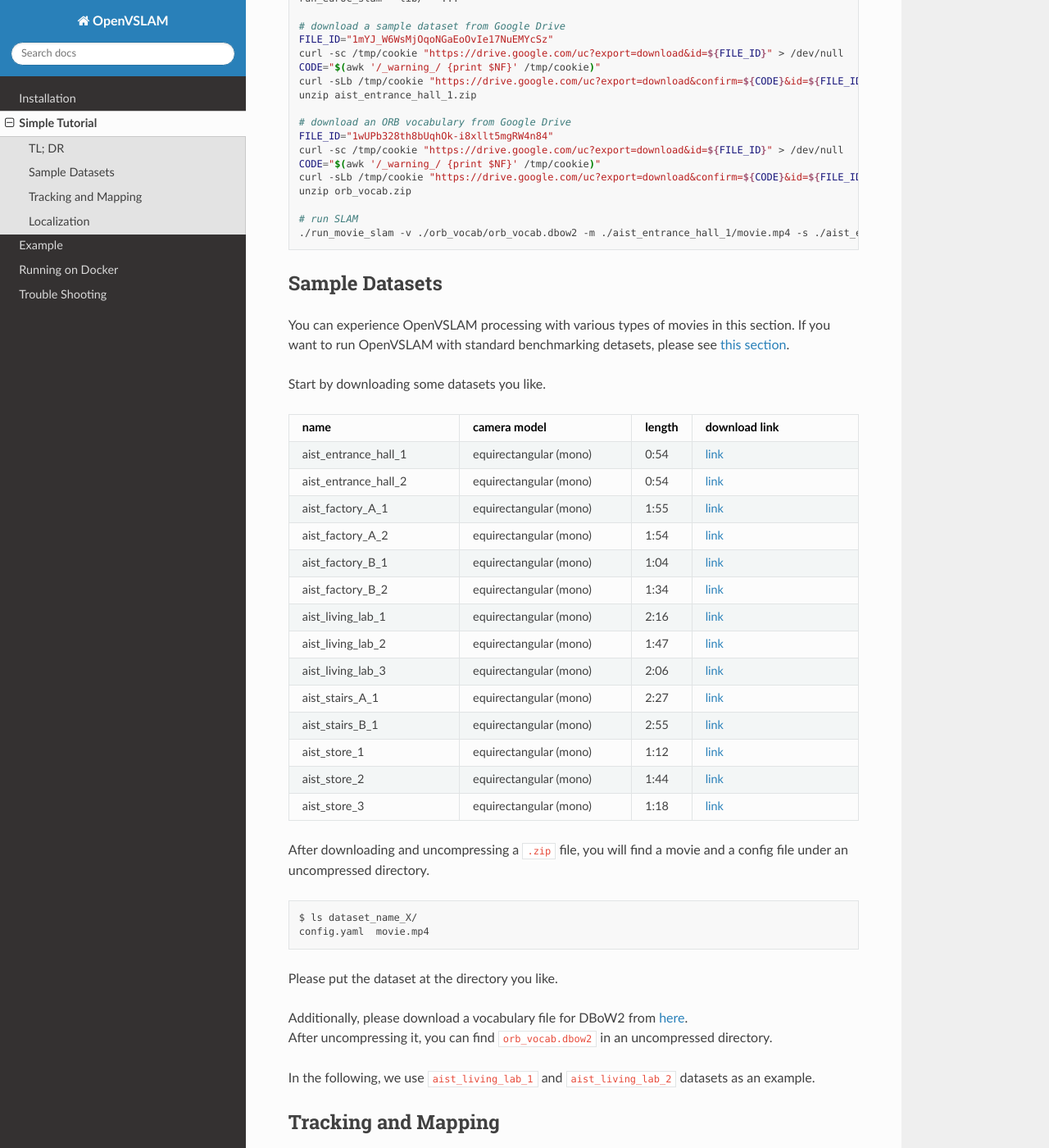
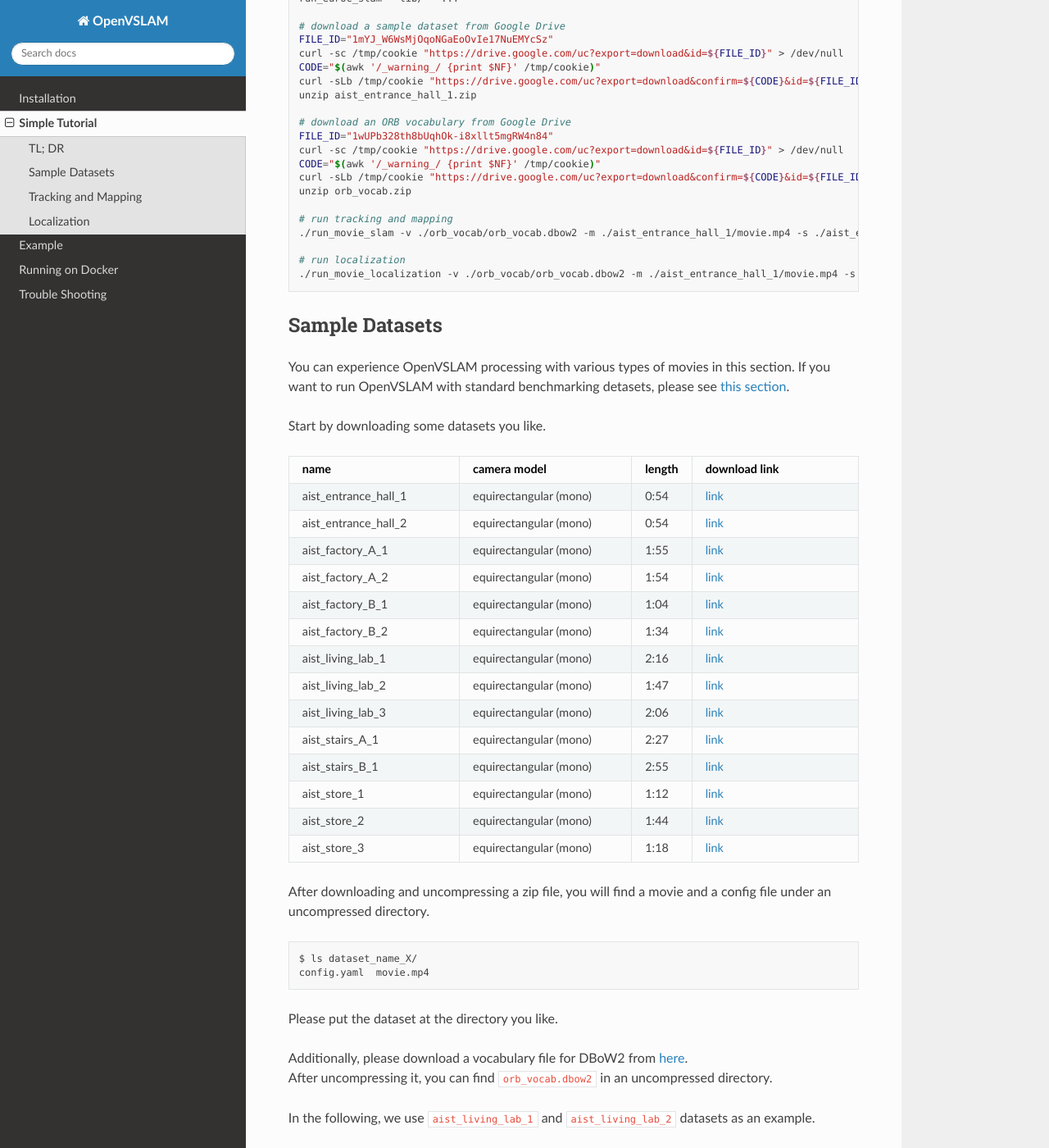
Before and after one commit to xdspacelab/openvslam, a Sphinx documentation site: the page built from docs/simple_tutorial.rst, in a window 1280 px wide and 1400 px high, scrolled down 378 px. Shown: the whole window at 82% size. Built offline with Sphinx 7.4.7 and the Read the Docs theme 2.0.0, drawn with Linux system fonts in a browser that asks for light colours.

Commit message:
Fix the instructions of the tutorial

```diff
--- a/docs/simple_tutorial.rst
+++ b/docs/simple_tutorial.rst
@@ -32,8 +32,11 @@ Please copy and paste to your terminal.
     curl -sLb /tmp/cookie "https://drive.google.com/uc?export=download&confirm=${CODE}&id=${FILE_ID}" -o orb_vocab.zip
     unzip orb_vocab.zip
 
-    # run SLAM
-    ./run_movie_slam -v ./orb_vocab/orb_vocab.dbow2 -m ./aist_entrance_hall_1/movie.mp4 -s ./aist_entrance_hall_1/config.yaml --frame-skip 3
+    # run tracking and mapping
+    ./run_movie_slam -v ./orb_vocab/orb_vocab.dbow2 -m ./aist_entrance_hall_1/movie.mp4 -s ./aist_entrance_hall_1/config.yaml --frame-skip 3 --map-db map.msg
+
+    # run localization
+    ./run_movie_localization -v ./orb_vocab/orb_vocab.dbow2 -m ./aist_entrance_hall_1/movie.mp4 -s ./aist_entrance_hall_1/config.yaml --frame-skip 3 --map-db map.msg
 
 
 Sample Datasets
@@ -43,6 +46,7 @@ You can experience OpenVSLAM processing with various types of movies in this sec
 If you want to run OpenVSLAM with standard benchmarking detasets, please see :ref:`this section <section-example-standard-datasets>`.
 
 Start by downloading some datasets you like.
+
 
 .. list-table::
     :header-rows: 1
@@ -110,12 +114,14 @@ Start by downloading some datasets you like.
       - `link <https://drive.google.com/open?id=1A_gq8LYuENePhNHsuscLZQPhbJJwzAq4>`__
 
 
-After downloading and uncompressing a ``.zip`` file, you will find a movie and a config file under an uncompressed directory.
+After downloading and uncompressing a zip file, you will find a movie and a config file under an uncompressed directory.
+
 
 .. code-block:: bash
 
     $ ls dataset_name_X/
     config.yaml  movie.mp4
+
 
 Please put the dataset at the directory you like.
 
@@ -124,11 +130,13 @@ Please put the dataset at the directory you like.
 
 In the following, we use ``aist_living_lab_1`` and ``aist_living_lab_2`` datasets as an example.
 
+
 Tracking and Mapping
 ^^^^^^^^^^^^^^^^^^^^
 
 Let's try to run SLAM and create a map database file with ``aist_living_lab_1`` dataset.
 You can use ``./run_movie_slam`` for SLAM processing with a movie.
+
 
 .. code-block::
 
@@ -151,8 +159,10 @@ You can use ``./run_movie_slam`` for SLAM processing with a movie.
       --eval-log             store trajectory and tracking times for evaluation
       --map-db arg           store a map database at this path after SLAM
 
+
 Please execute the following command to start a SLAM processing.
 The paths should be changed according to your environment.
+
 
 .. code-block::
 
@@ -163,20 +173,25 @@ The paths should be changed according to your environment.
         --frame-skip 3 \
         --map-db aist_living_lab_1_map.msg
 
+
 Then, you can watch a frame viewer and map viewer.
 If the two viewers are not launched at all, please check whether any paths are wrong or not.
+
 
 .. NOTE ::
 
     If OpenVSLAM terminates abnormaly soon after initialization, rebuild g2o and OpenVSLAM with ``-DBUILD_WITH_MARCH_NATIVE=OFF`` option for ``cmake`` configulation.
 
+
 .. image:: ./img/slam_frame_viewer_1.png
     :width: 640px
     :align: center
 
+
 .. image:: ./img/slam_map_viewer_1.png
     :width: 640px
     :align: center
+
 
 .. code-block:: none
 
@@ -244,7 +259,9 @@ If the two viewers are not launched at all, please check whether any paths are w
     [2019-05-20 17:55:40.087] [I] clear BoW database
     [2019-05-20 17:55:40.284] [I] clear map database
 
+
 After terminating, you can find a map database file ``aist_living_lab_1_map.msg``.
+
 
 .. code-block::
 
@@ -253,13 +270,16 @@ After terminating, you can find a map database file ``aist_living_lab_1_map.msg`
     aist_living_lab_1_map.msg
     ...
 
+
 The format of map database files is `MessagePack <https://msgpack.org/>`_, so you can reuse created maps for any third-party applications as well as for OpenVSLAM.
+
 
 Localization
 ^^^^^^^^^^^^
 
 Next, we try to localize frames in ``aist_living_lab_2`` dataset using the created map file ``aist_living_lab_1_map.msg``.
 You can use ``./run_movie_localization`` for localization processing with a movie.
+
 
 .. code-block::
 
@@ -277,8 +297,10 @@ You can use ``./run_movie_localization`` for localization processing with a movi
       --auto-term            automatically terminate the viewer
       --debug                debug mode
 
+
 Please execute the following command to start a localization processing.
 The paths should be changed according to your environment.
+
 
 .. code-block::
 
@@ -289,14 +311,18 @@ The paths should be changed according to your environment.
         --frame-skip 3 \
         --map-db aist_living_lab_1_map.msg
 
+
 Then, you can watch a frame viewer and map viewer.
 If the two viewers are not launched at all, please check whether any paths are wrong or not.
 
+
 You can find the current frame is localized based on the prebuild map.
+
 
 .. image:: ./img/localize_frame_viewer_1.png
     :width: 640px
     :align: center
+
 
 .. code-block:: none
 
@@ -362,4 +388,5 @@ You can find the current frame is localized based on the prebuild map.
     [2019-05-20 18:01:12.390] [I] clear BoW database
     [2019-05-20 18:01:12.574] [I] clear map database
 
+
 If you set ``--mapping`` option, the mapping module is enabled and the map will be extended.
```
